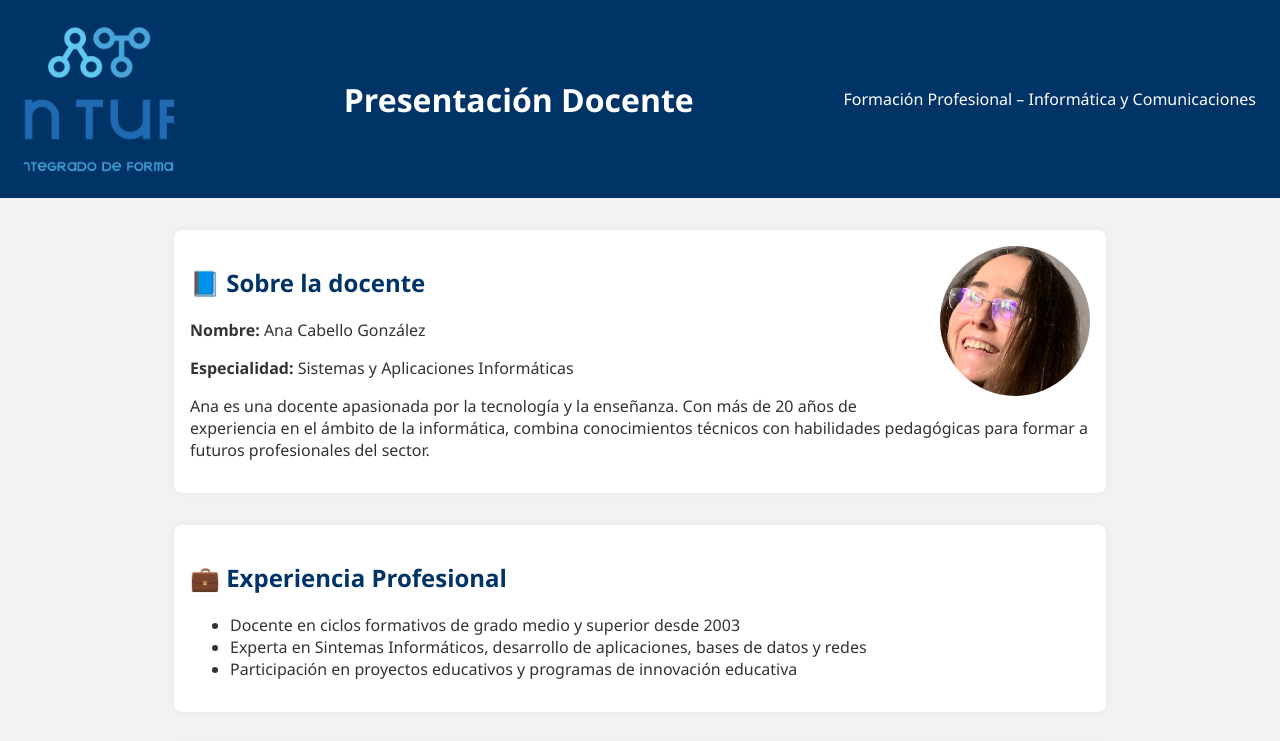
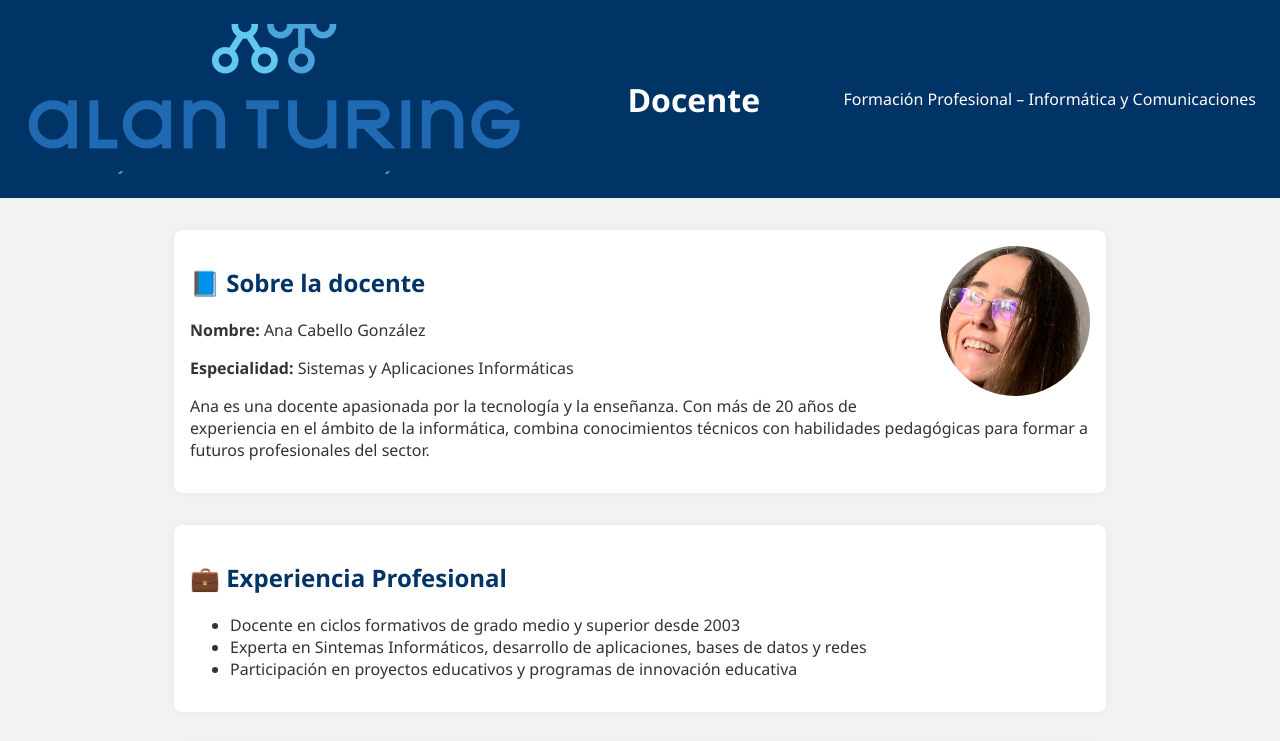
Before and after one commit to acg-at/acg-at.github.io, a plain HTML site: page index.html in a window 1280 px wide. Shown: the top 741 px of the page. Drawn offline with Linux system fonts and the light colour scheme.

Commit message:
Version V1.0.10

```diff
--- a/index.html
+++ b/index.html
@@ -53,7 +53,7 @@
     .profile-logo {
       float: left;
       margin-right: 20px;
-      width: 150px;
+      width: 500px;
       height: 150px;
       object-fit: cover;
     }
@@ -69,7 +69,7 @@
 
 <header>
   <img src="img/CPIFPAT_logo.png" alt="Logo del CPIF Alan Turing" class="profile-logo">
-  <h1>Presentación Docente</h1>
+  <h1>Docente</h1>
   <p>Formación Profesional – Informática y Comunicaciones</p>
 </header>
 
```
